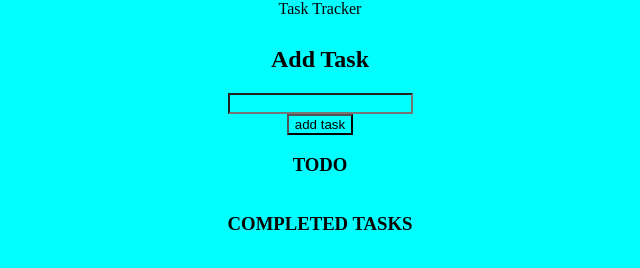
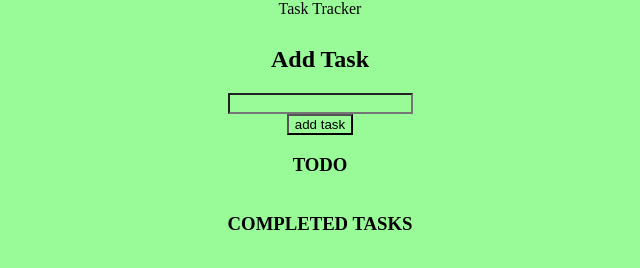
Before and after one commit to theagentpenguin/taskTracker, a plain HTML site: page index.html in a window 1280 px wide. Shown: the whole page, without its empty margins (320-960 px from the left). Drawn offline with Linux system fonts and the light colour scheme.

Commit message:
background color change

```diff
--- a/styles.css
+++ b/styles.css
@@ -4,7 +4,7 @@
     align-items: center;
     margin-left: auto;
     margin-right: auto;
-    background-color: aqua;
+    background-color: palegreen;
 }
 
 .third {
```
